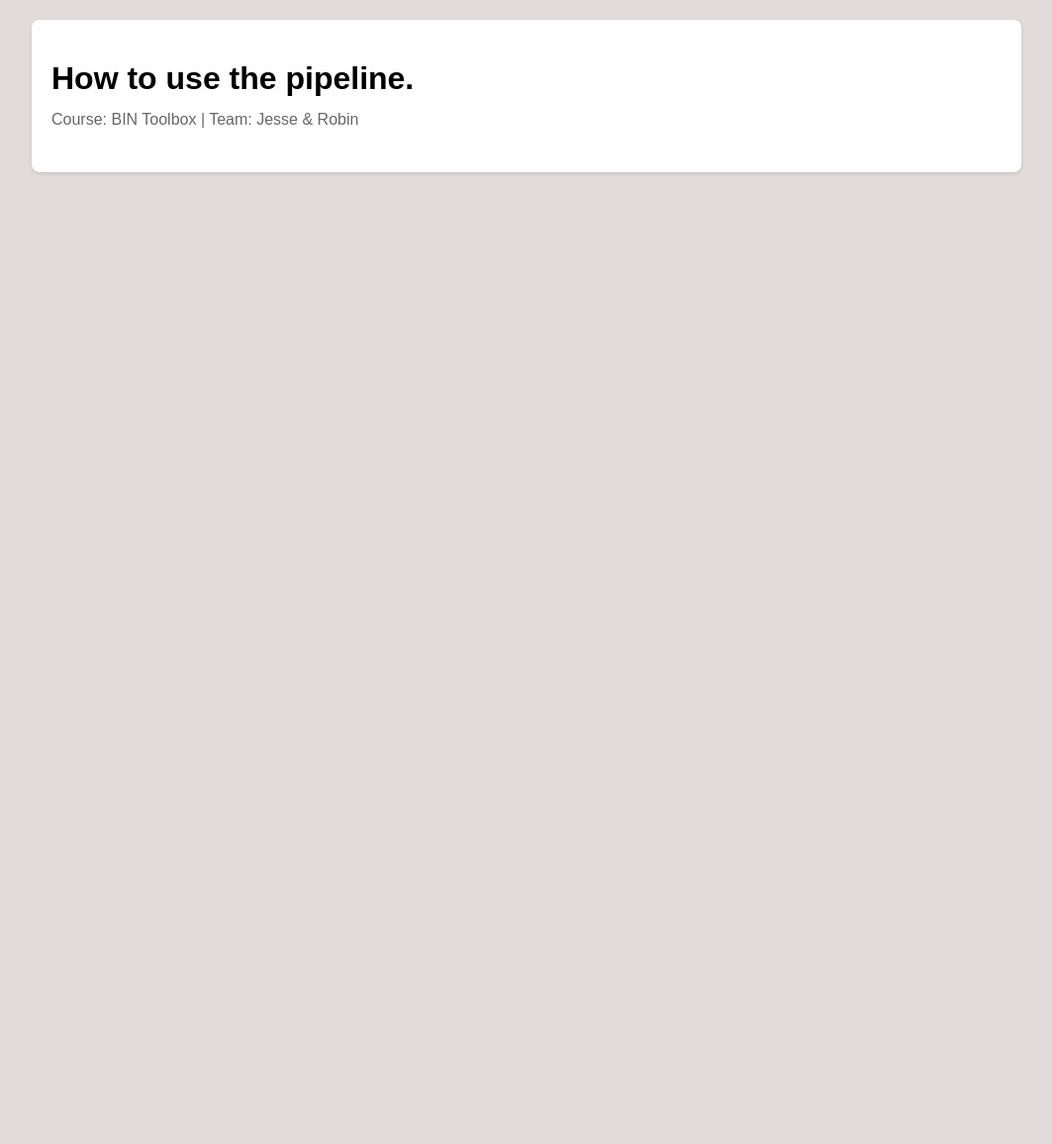
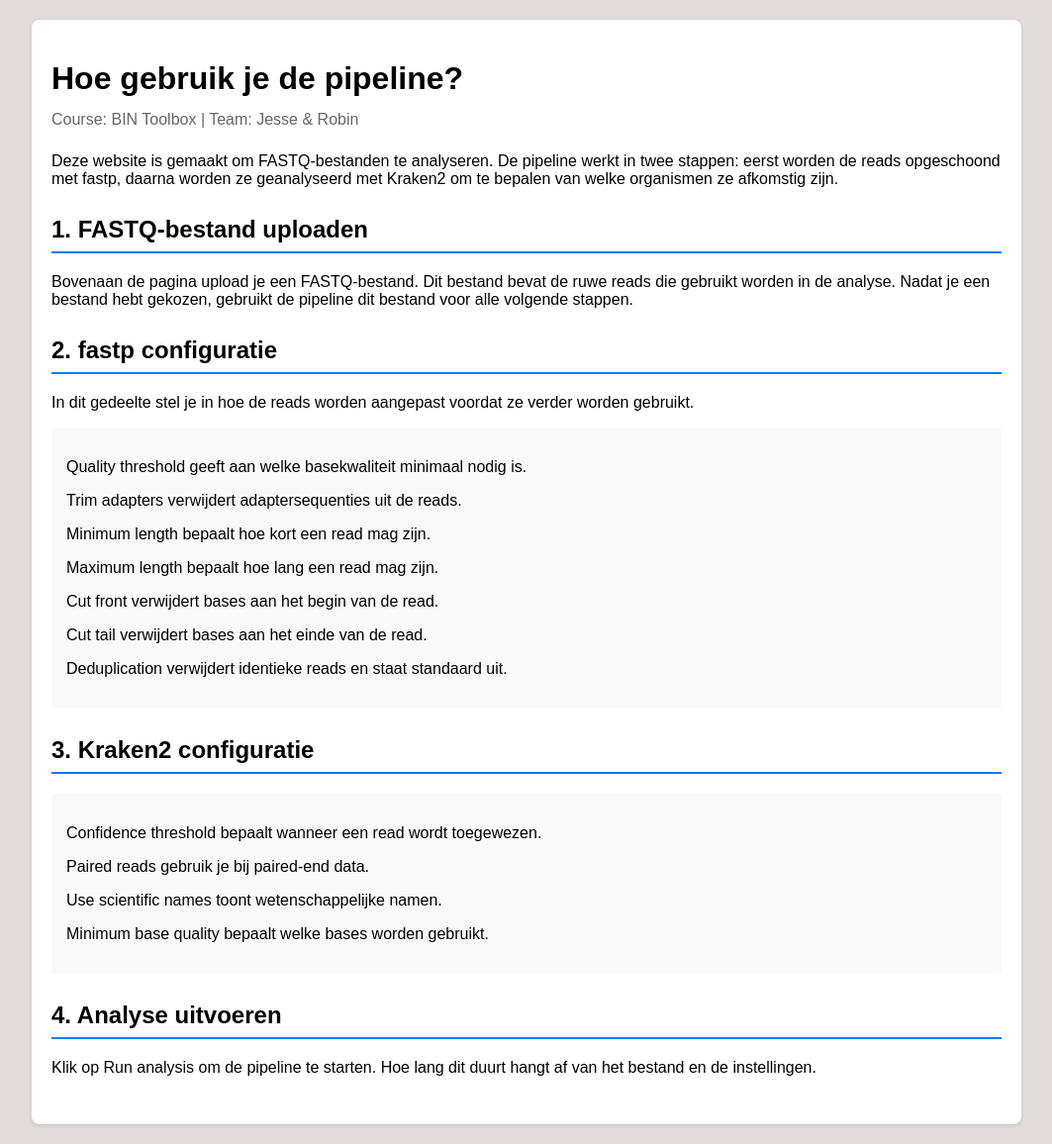
Before and after one commit to JesseP05/bin_tbx, a Flask app: page /how-to in a window 1280 px wide. Shown: the part 60-1216 px from the top of the page at 99% size, without its empty margins (108-1171 px from the left). Before the commit the page ends 236 px from the top, so only its background shows below. Run offline with Flask 3, Linux system fonts and the light colour scheme.

Commit message:
usage page

```diff
--- a/web/templates/usage.html
+++ b/web/templates/usage.html
@@ -8,6 +8,63 @@
 {% block title %}Usage instructions{% endblock %}
 
 {% block content %}
-        <h1>How to use the pipeline.</h1>
-        <p class="meta">Course: BIN Toolbox | Team: Jesse & Robin</p>
+
+<h1>Hoe gebruik je de pipeline?</h1>
+<p class="meta">Course: BIN Toolbox | Team: Jesse & Robin</p>
+
+<div class="section">
+    <p>
+    Deze website is gemaakt om FASTQ-bestanden te analyseren.
+    De pipeline werkt in twee stappen: eerst worden de reads opgeschoond met fastp,
+    daarna worden ze geanalyseerd met Kraken2 om te bepalen van welke organismen ze
+    afkomstig zijn.
+    </p>
+</div>
+
+<div class="section">
+    <h2>1. FASTQ-bestand uploaden</h2>
+    <p>
+    Bovenaan de pagina upload je een FASTQ-bestand. Dit bestand bevat de ruwe reads
+    die gebruikt worden in de analyse. Nadat je een bestand hebt gekozen, gebruikt
+    de pipeline dit bestand voor alle volgende stappen.
+    </p>
+</div>
+
+<div class="section">
+    <h2>2. fastp configuratie</h2>
+    <p>
+    In dit gedeelte stel je in hoe de reads worden aangepast voordat ze verder
+    worden gebruikt.
+    </p>
+
+    <div class="config-group">
+        <p>Quality threshold geeft aan welke basekwaliteit minimaal nodig is.</p>
+        <p>Trim adapters verwijdert adaptersequenties uit de reads.</p>
+        <p>Minimum length bepaalt hoe kort een read mag zijn.</p>
+        <p>Maximum length bepaalt hoe lang een read mag zijn.</p>
+        <p>Cut front verwijdert bases aan het begin van de read.</p>
+        <p>Cut tail verwijdert bases aan het einde van de read.</p>
+        <p>Deduplication verwijdert identieke reads en staat standaard uit.</p>
+    </div>
+</div>
+
+<div class="section">
+    <h2>3. Kraken2 configuratie</h2>
+
+    <div class="config-group">
+        <p>Confidence threshold bepaalt wanneer een read wordt toegewezen.</p>
+        <p>Paired reads gebruik je bij paired-end data.</p>
+        <p>Use scientific names toont wetenschappelijke namen.</p>
+        <p>Minimum base quality bepaalt welke bases worden gebruikt.</p>
+    </div>
+</div>
+
+<div class="section">
+    <h2>4. Analyse uitvoeren</h2>
+    <p>
+    Klik op Run analysis om de pipeline te starten.
+    Hoe lang dit duurt hangt af van het bestand en de instellingen.
+    </p>
+</div>
+
 {% endblock %}
```
